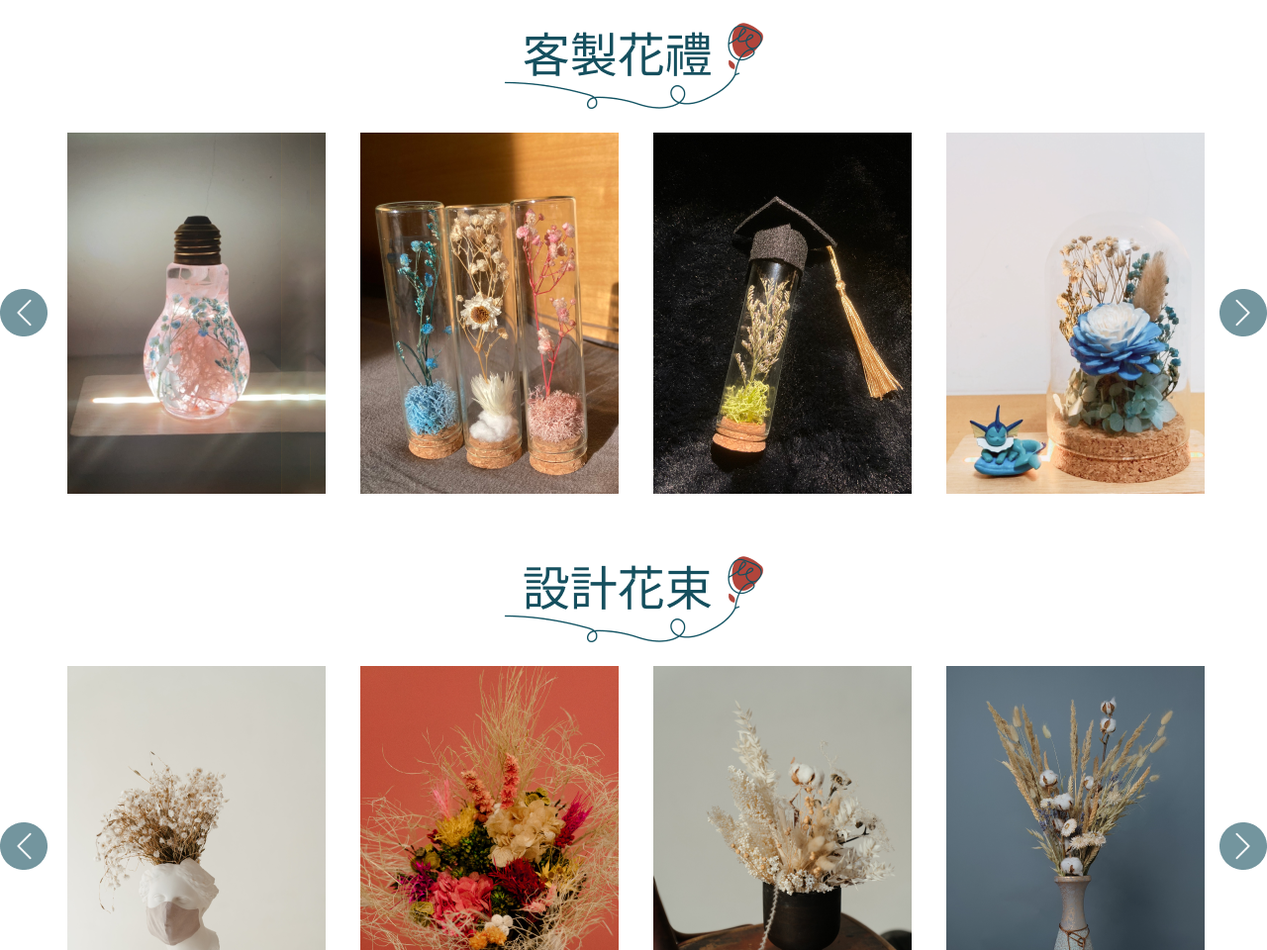
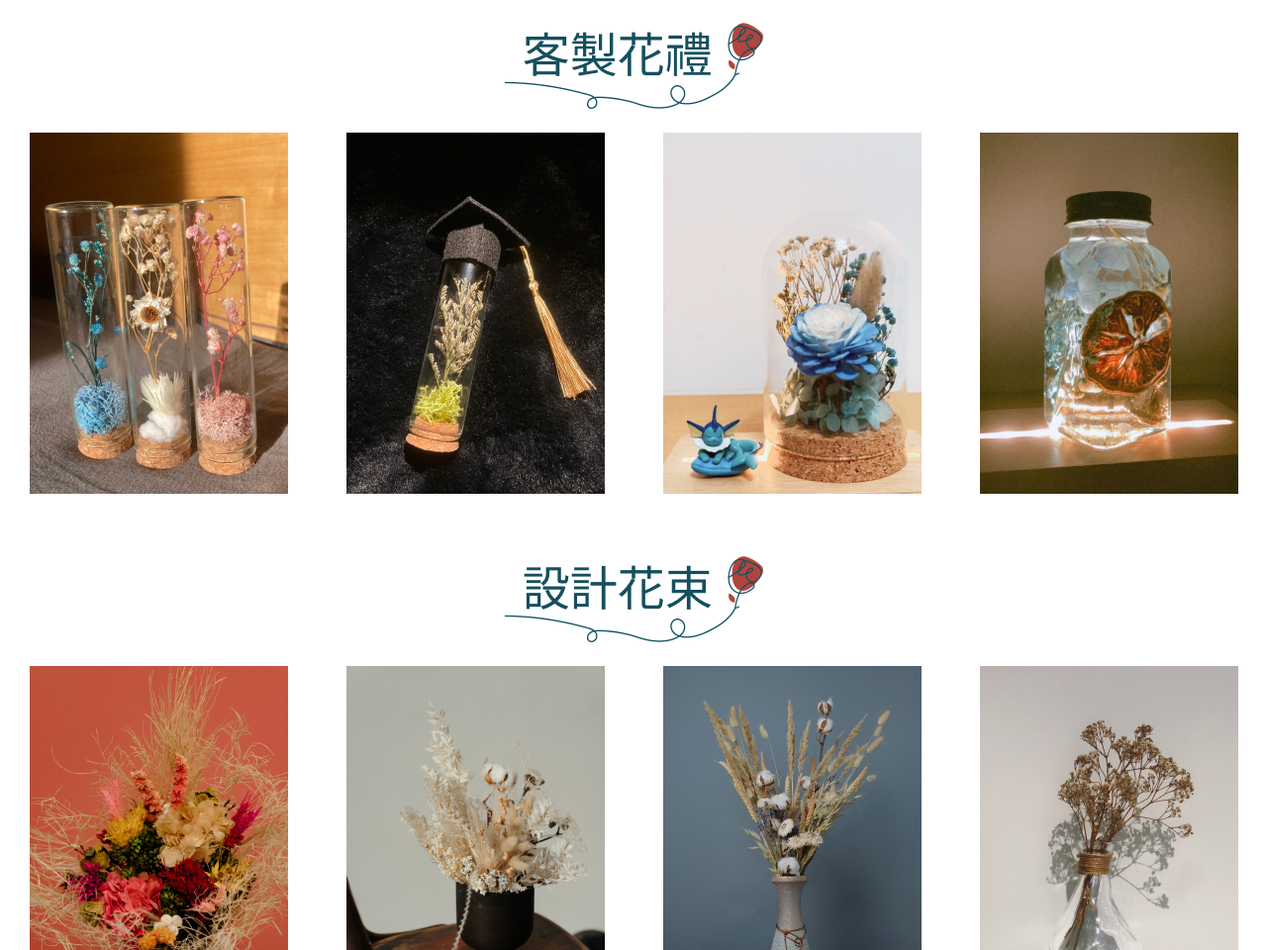
Before and after one commit to Boom-1019/mao-flower, a plain HTML site: page index.html in a window 1280 px wide. Shown: the part 1840-2800 px from the top of the page at 99% size. Drawn offline with nearby package versions, Linux system fonts and the light colour scheme.

Commit message:
0.0.5(20220727)修改

```diff
--- a/index.html
+++ b/index.html
@@ -68,9 +68,7 @@
       <div class="img-flex"><img class="img-fluid" src="public/images/title04.png" alt=""></div>
     </div>
     <div class="gift-img-wrap">
-      <div class="arrow-left"> <img src="public/images/arrow-left.png" alt=""></div>
-      <div class="list"><a href="#gift1"><img src="public/images/gift01.png"></a><a href="#gift02"><img src="public/images/gift02.png"></a><a href="#gift06"><img src="public/images/gift06.png"></a><a href="#gift04"><img src="public/images/gift04.png"></a><a href="#gift03"><img src="public/images/gift03.png"></a><a href="#gift05"><img src="public/images/gift05.png"></a></div><a class="lightbox" id="gift1" href="#gift-section"><img src="public/images/gift01.png"></a><a class="lightbox" id="gift02" href="#gift-section"><img src="public/images/gift02.png"></a><a class="lightbox" id="gift06" href="#gift-section"><img src="public/images/gift06.png"></a><a class="lightbox" id="gift04" href="#gift-section"><img src="public/images/gift04.png"></a><a class="lightbox" id="gift03" href="#gift-section"><img src="public/images/gift03.png"></a><a class="lightbox" id="gift05" href="#gift-section"><img src="public/images/gift05.png"></a>
-      <div class="arrow-right"><img src="public/images/arrow-right.png" alt=""></div>
+      <div class="list"><a href="#gift1"><img class="img-fluid" src="public/images/gift01.png"></a><a href="#gift02"><img class="img-fluid" src="public/images/gift02.png"></a><a href="#gift06"><img class="img-fluid" src="public/images/gift06.png"></a><a href="#gift04"><img class="img-fluid" src="public/images/gift04.png"></a><a href="#gift03"><img class="img-fluid" src="public/images/gift03.png"></a><a href="#gift05"><img class="img-fluid" src="public/images/gift05.png"></a></div><a class="lightbox" id="gift1" href="#gift-section"><img class="img-fluid" src="public/images/gift01.png"></a><a class="lightbox" id="gift02" href="#gift-section"><img class="img-fluid" src="public/images/gift02.png"></a><a class="lightbox" id="gift06" href="#gift-section"><img class="img-fluid" src="public/images/gift06.png"></a><a class="lightbox" id="gift04" href="#gift-section"><img class="img-fluid" src="public/images/gift04.png"></a><a class="lightbox" id="gift03" href="#gift-section"><img class="img-fluid" src="public/images/gift03.png"></a><a class="lightbox" id="gift05" href="#gift-section"><img class="img-fluid" src="public/images/gift05.png"></a>
     </div>
   </div>
   <div class="container" id="flower-section">
@@ -78,9 +76,7 @@
       <div class="img-flex"><img class="img-fluid" src="public/images/title03.png" alt=""></div>
     </div>
     <div class="gift-img-wrap">
-      <div class="arrow-left"> <img src="public/images/arrow-left.png" alt=""></div>
-      <div class="list"><a href="#flower01"><img src="public/images/flower01.png"></a><a href="#flower02"><img src="public/images/flower02.png"></a><a href="#flower06"><img src="public/images/flower06.png"></a><a href="#flower04"><img src="public/images/flower04.png"></a><a href="#flower03"><img src="public/images/flower03.png"></a><a href="#flower05"><img src="public/images/flower05.png"></a></div><a class="lightbox" id="flower01" href="#flower-section"><img src="public/images/flower01.png"></a><a class="lightbox" id="flower02" href="#flower-section"><img src="public/images/flower02.png"></a><a class="lightbox" id="flower06" href="#flower-section"><img src="public/images/flower06.png"></a><a class="lightbox" id="flower04" href="#flower-section"><img src="public/images/flower04.png"></a><a class="lightbox" id="flower03" href="#flower-section"><img src="public/images/flower03.png"></a><a class="lightbox" id="flower05" href="#flower-section"><img src="public/images/flower05.png"></a>
-      <div class="arrow-right"><img src="public/images/arrow-right.png" alt=""></div>
+      <div class="list"><a href="#flower01"><img class="img-fluid" src="public/images/flower01.png"></a><a href="#flower02"><img class="img-fluid" src="public/images/flower02.png"></a><a href="#flower06"><img class="img-fluid" src="public/images/flower06.png"></a><a href="#flower04"><img class="img-fluid" src="public/images/flower04.png"></a><a href="#flower03"><img class="img-fluid" src="public/images/flower03.png"></a><a href="#flower05"><img class="img-fluid" src="public/images/flower05.png"></a></div><a class="lightbox" id="flower01" href="#flower-section"><img class="img-fluid" src="public/images/flower01.png"></a><a class="lightbox" id="flower02" href="#flower-section"><img class="img-fluid" src="public/images/flower02.png"></a><a class="lightbox" id="flower06" href="#flower-section"><img class="img-fluid" src="public/images/flower06.png"></a><a class="lightbox" id="flower04" href="#flower-section"><img class="img-fluid" src="public/images/flower04.png"></a><a class="lightbox" id="flower03" href="#flower-section"><img class="img-fluid" src="public/images/flower03.png"></a><a class="lightbox" id="flower05" href="#flower-section"><img class="img-fluid" src="public/images/flower05.png"></a>
     </div>
   </div>
   <div class="container" id="course-section">
--- a/public/css/scss/style.scss
+++ b/public/css/scss/style.scss
@@ -242,10 +242,10 @@ nav>ul>li:hover{
 // gift section Start
 
 // 燈箱
-.gift-img-wrap{
-    display: flex;
-    align-items: center;
-}
+// .gift-img-wrap{
+//     display: flex;
+//     align-items: center;
+// }
 .list{
     width: 100%;
     display: flex;
@@ -254,7 +254,7 @@ nav>ul>li:hover{
 }
 
 .list img{
-    margin-left: 20px;
+    margin-left: 30px;
 }
 
 #gift-section,#flower-section{
@@ -291,6 +291,13 @@ nav>ul>li:hover{
     margin-top: 20px;
 }
 
+// .slick-next,.slick-prev{
+//     z-index: 10;
+// }
+// .slick-next::before,
+// .slick-prev::before{
+//     color: #154F5E;
+// }
 
 // course section Start
 #course-section{
@@ -353,6 +360,7 @@ nav>ul>li:hover{
     display: flex;
     background-image: url(../images/bg01.png);
     background-repeat:no-repeat;
+    background-size: cover;
 
   }
 
--- a/public/js/dist/index.dev.js
+++ b/public/js/dist/index.dev.js
@@ -7,12 +7,43 @@ $('#banner').slick({
   speed: 1500,
   fade: true,
   cssEase: 'linear'
-});
+}); // $('.list').slick({
+//   slidesToShow: 4,
+//   slidesToScroll: 1,
+//   autoplay: true,
+//   autoplaySpeed: 3000,
+// });
+
 $('.list').slick({
+  dots: true,
   slidesToShow: 4,
   slidesToScroll: 1,
   autoplay: true,
-  autoplaySpeed: 3000
+  autoplaySpeed: 2000,
+  responsive: [{
+    breakpoint: 1024,
+    settings: {
+      slidesToShow: 3,
+      slidesToScroll: 1,
+      // infinite: true,
+      dots: true
+    }
+  }, {
+    breakpoint: 800,
+    settings: {
+      slidesToShow: 2,
+      slidesToScroll: 1
+    }
+  }, {
+    breakpoint: 500,
+    settings: {
+      slidesToShow: 1,
+      slidesToScroll: 1
+    }
+  } // You can unslick at a given breakpoint now by adding:
+  // settings: "unslick"
+  // instead of a settings object
+  ]
 }); // 捲軸事件
 // 定義捲軸高變數
 
--- a/public/js/index.js
+++ b/public/js/index.js
@@ -8,13 +8,48 @@ $('#banner').slick({
     cssEase: 'linear'
   });
 
+  // $('.list').slick({
+  //   slidesToShow: 4,
+  //   slidesToScroll: 1,
+  //   autoplay: true,
+  //   autoplaySpeed: 3000,
+  // });
+
   $('.list').slick({
+    dots: true,
     slidesToShow: 4,
     slidesToScroll: 1,
     autoplay: true,
-    autoplaySpeed: 3000,
+    autoplaySpeed: 2000,
+    responsive: [
+      {
+        breakpoint: 1024,
+        settings: {
+          slidesToShow: 3,
+          slidesToScroll: 1,
+          // infinite: true,
+          dots: true
+        }
+      },
+      {
+        breakpoint: 800,
+        settings: {
+          slidesToShow: 2,
+          slidesToScroll: 1
+        }
+      },
+      {
+        breakpoint: 500,
+        settings: {
+          slidesToShow: 1,
+          slidesToScroll: 1
+        }
+      }
+      // You can unslick at a given breakpoint now by adding:
+      // settings: "unslick"
+      // instead of a settings object
+    ]
   });
-
 
 
 // 捲軸事件
```
Also changed, not shown: public/css/style.css, 1 other file.
